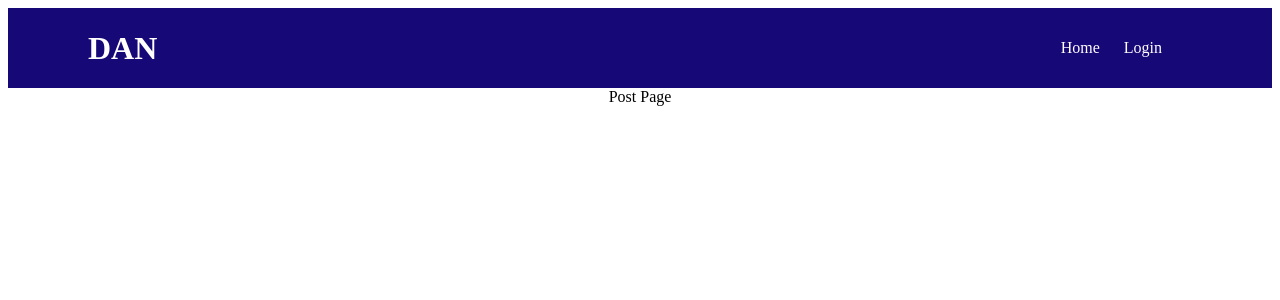
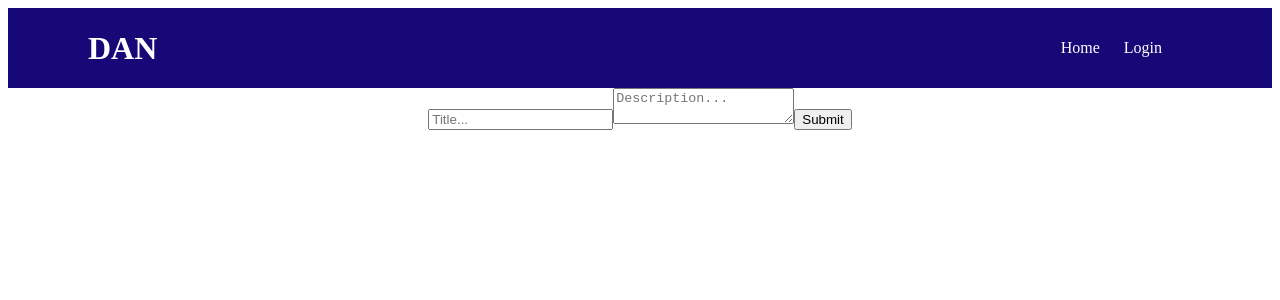
Before and after one commit to da-nn-yy/DanSocialMedia, a React (Vite) app: page /createpost in a window 1280 px wide. Shown: the top 300 px of the page. Built offline with nearby package versions, Linux system fonts and the light colour scheme; no server answers.

Commit message:
instaled new packages and imported them

```diff
--- a/package.json
+++ b/package.json
@@ -10,11 +10,14 @@
     "preview": "vite preview"
   },
   "dependencies": {
+    "@hookform/resolvers": "^3.9.0",
     "firebase": "^10.12.3",
     "react": "^18.3.1",
     "react-dom": "^18.3.1",
     "react-firebase-hooks": "^5.1.1",
-    "react-router-dom": "^6.24.1"
+    "react-hook-form": "^7.52.1",
+    "react-router-dom": "^6.24.1",
+    "yup": "^1.4.0"
   },
   "devDependencies": {
     "@types/react": "^18.3.3",
--- /dev/null
+++ b/src/Pages/create-post/create-form.jsx
@@ -0,0 +1,21 @@
+import { useForm } from "react-hook-form";
+import * as yup from 'yup';
+import { yupResolver } from "@hookform/resolvers/yup";
+export const CreateForm = () =>{
+  const schema  = yup.object().shape({
+    title:yup.string().required("Must add a title"),
+    description:yup.string().required("Must add a title"),
+  });
+
+  const {register ,hundleSubmit} = useForm({
+    resolver:yupResolver(schema),
+  })
+
+  return(
+    <form action=" ">
+      <input type="text" placeholder="Title..." {...register("title")}/>
+      <textarea type="text" placeholder="Description..." {...register("description")}/>
+      <input type="submit" />
+    </form>
+  );
+};
--- a/src/Pages/create-post/create-post.jsx
+++ b/src/Pages/create-post/create-post.jsx
@@ -1,3 +1,6 @@
+import { CreateForm } from "./create-form"
 export const CreatePost = () => {
-  return <div>Post Page</div>
+  return <div>
+    <CreateForm/>
+  </div>
 }
```
Also changed, not shown: 1 other file (tests, documents, lock files or other folders).
